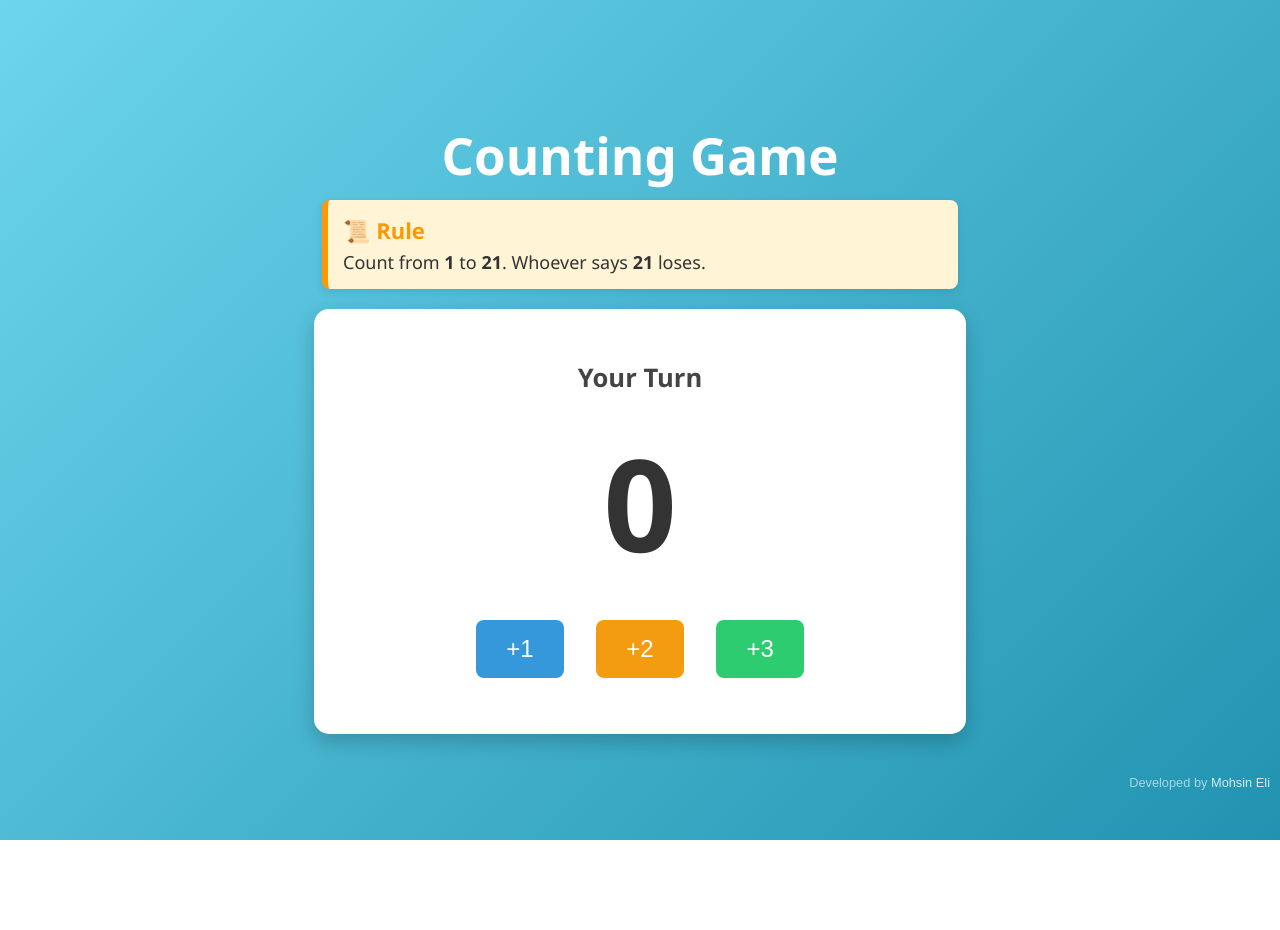
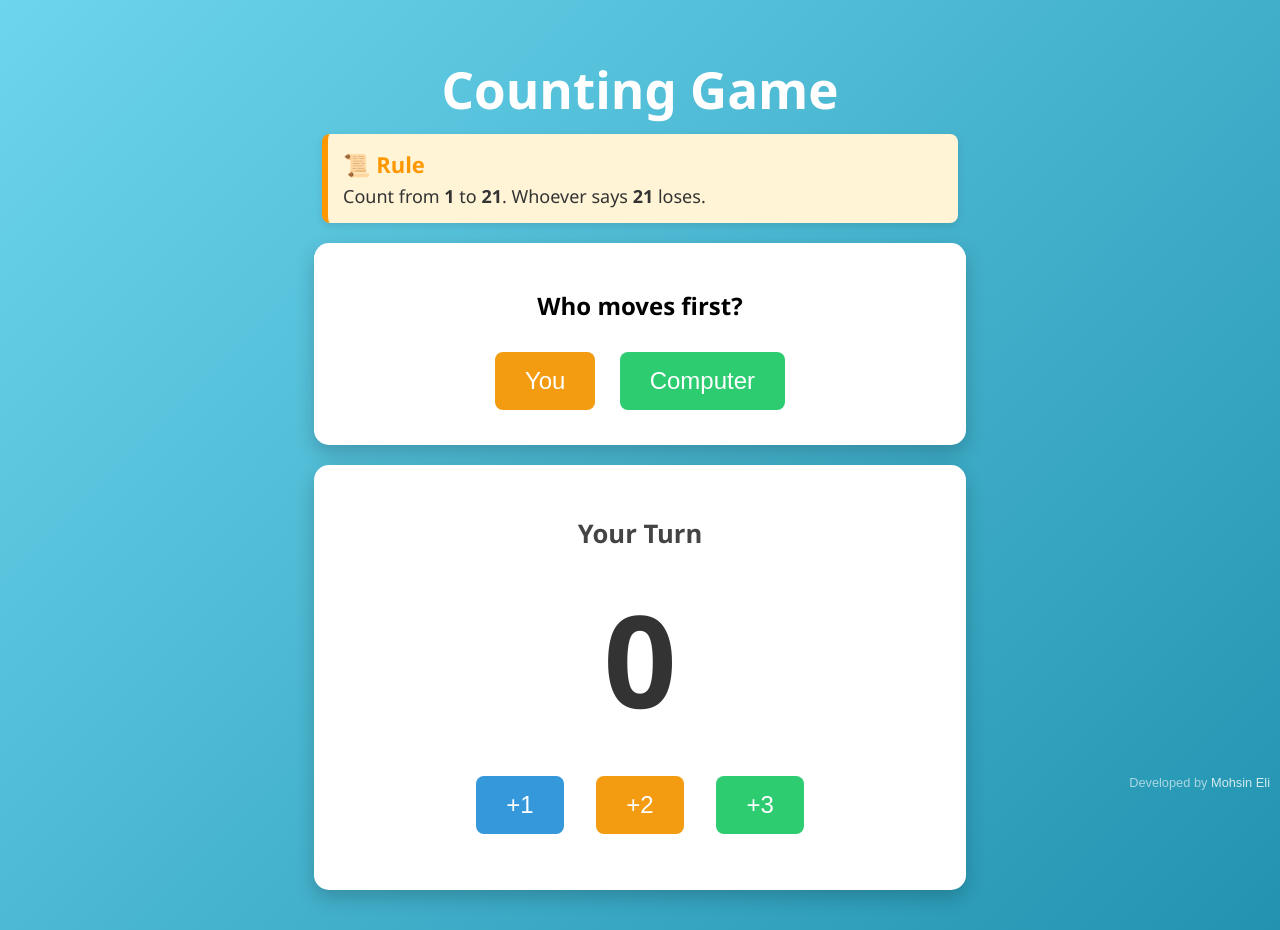
Before and after one commit to MIHMahmudEli/Counting-Game, a plain HTML site: page index.html in a window 1280 px wide. Both pictures are taken after a click on the button "You". Before the commit the page ends 840 px from the top, so only its background shows below. Drawn offline with Linux system fonts and the light colour scheme.

Commit message:
update next version

```diff
--- a/index.html
+++ b/index.html
@@ -15,15 +15,15 @@
         <p>Count from <b>1</b> to <b>21</b>. Whoever says <b>21</b> loses.</p>
     </div>
 
-    <!-- Choose first turn -->
+    <!-- Always visible first-turn selection -->
     <div id="start-container">
         <h2>Who moves first?</h2>
-        <button onclick="startGame('player')">You</button>
-        <button onclick="startGame('computer')">Computer</button>
+        <button onclick="chooseFirst('player')">You</button>
+        <button onclick="chooseFirst('computer')">Computer</button>
     </div>
 
     <!-- Game area -->
-    <div id="game-container" style="display: none;">
+    <div id="game-container">
         <h3 id="turn-indicator">Your Turn</h3>
         <h1 id="count">0</h1>
         <div id="buttons">
--- a/script.js
+++ b/script.js
@@ -6,19 +6,17 @@ const buttons = document.querySelectorAll("#buttons button");
 const countDisplay = document.getElementById("count");
 const turnIndicator = document.getElementById("turn-indicator");
 const resultDisplay = document.getElementById("result");
-const gameContainer = document.getElementById("game-container");
-const startContainer = document.getElementById("start-container");
 
-// Hide game until start
-gameContainer.style.display = "none";
+// The game container is always visible
+// No need to hide start-container
 
-function startGame(firstPlayer) {
+function chooseFirst(firstPlayer) {
+    if (gameOver) restartGame(); // reset if previous game ended
+
     count = 0;
     gameOver = false;
     currentTurn = firstPlayer;
 
-    startContainer.style.display = "none";
-    gameContainer.style.display = "block";
     resultDisplay.textContent = "";
     updateCountDisplay();
     updateButtons();
@@ -34,9 +32,7 @@ function startGame(firstPlayer) {
 function updateCountDisplay() {
     countDisplay.textContent = count;
     countDisplay.style.transform = "scale(1.3)";
-    setTimeout(() => {
-        countDisplay.style.transform = "scale(1)";
-    }, 200);
+    setTimeout(() => countDisplay.style.transform = "scale(1)"), 200;
 }
 
 function updateButtons() {
@@ -70,12 +66,7 @@ function playerMove(num) {
 }
 
 function computerMove() {
-    let move;
-    if (count % 4 === 0) {
-        move = 1;
-    } else {
-        move = 4 - (count % 4);
-    }
+    let move = count % 4 === 0 ? 1 : 4 - (count % 4);
     if (move > 3) move = 3;
 
     for (let i = 0; i < move; i++) {
@@ -117,9 +108,8 @@ function restartGame() {
     count = 0;
     gameOver = false;
     currentTurn = null;
-    startContainer.style.display = "block";
-    gameContainer.style.display = "none";
     resultDisplay.textContent = "";
     updateCountDisplay();
     updateButtons();
+    turnIndicator.textContent = "Your Turn";
 }
```
